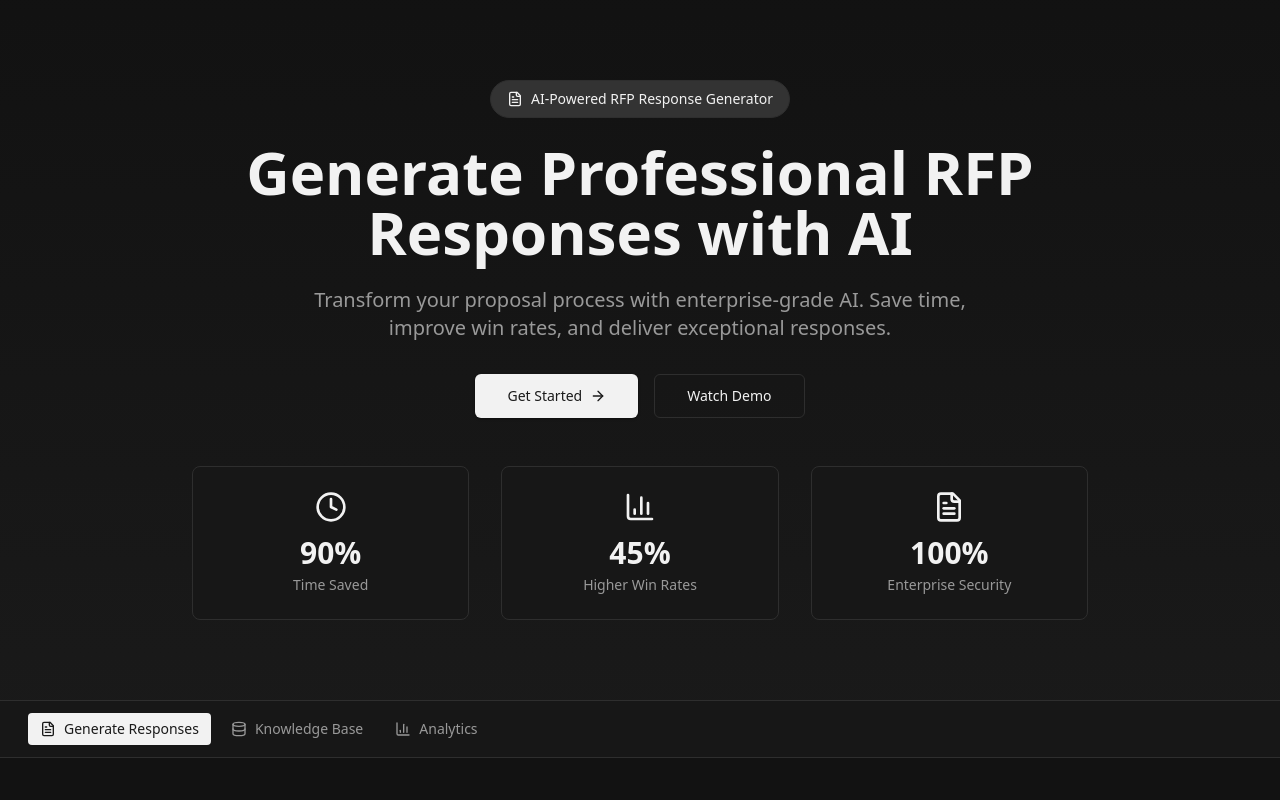
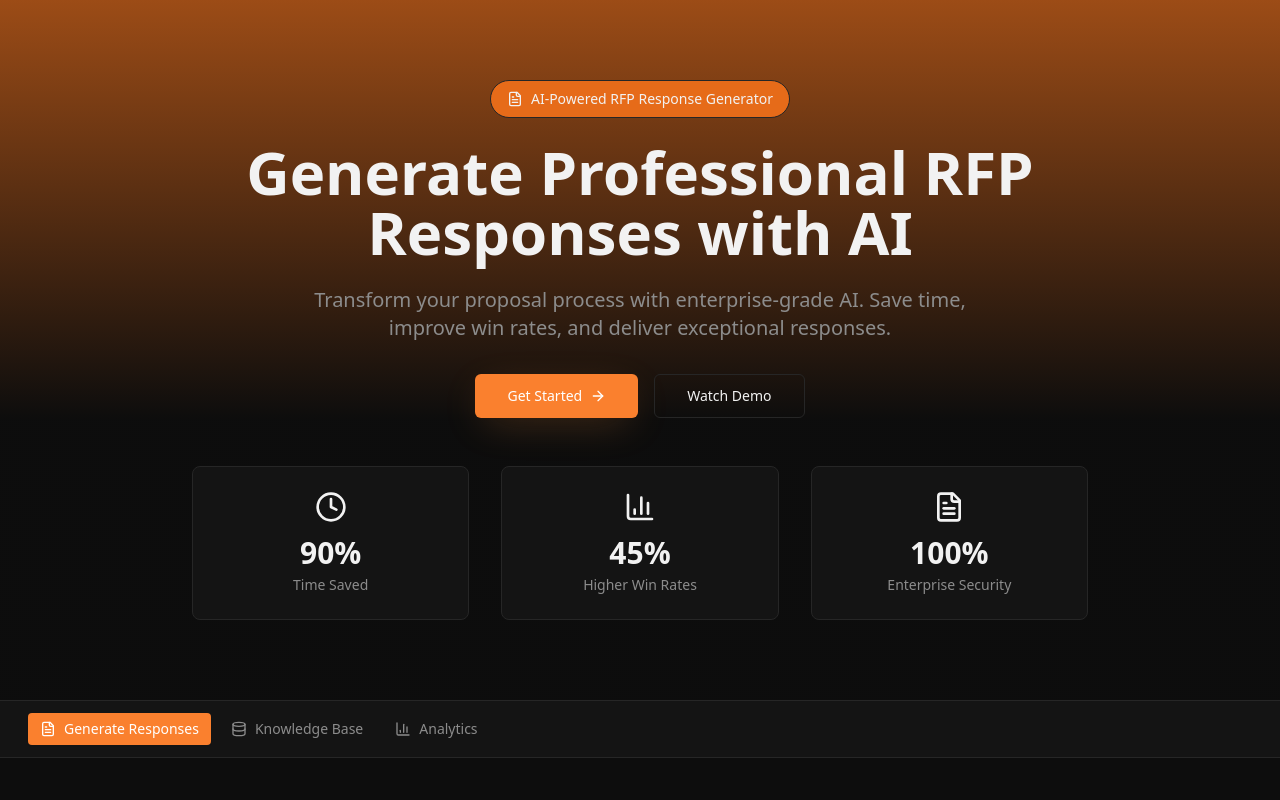
Before and after one commit to Tejan4422/rfp-platformx, a React (Vite) app: page / in a window 1280 px wide. Shown: the top 800 px of the page. Built offline with nearby package versions, Linux system fonts and the light colour scheme; the HTML template or start-up script is replaced by a standard one.

Commit message:
Refactor: Update theme to orange gradient

```diff
--- a/src/components/ui/button.tsx
+++ b/src/components/ui/button.tsx
@@ -9,11 +9,11 @@ const buttonVariants = cva(
   {
     variants: {
       variant: {
-        default: "bg-primary text-primary-foreground hover:bg-primary/80 shadow-soft transition-smooth",
+        default: "bg-primary text-primary-foreground hover:bg-primary/90 shadow-orange transition-smooth",
         destructive: "bg-destructive text-destructive-foreground hover:bg-destructive/90",
-        outline: "border border-border bg-transparent hover:bg-accent hover:text-accent-foreground transition-smooth",
-        secondary: "bg-secondary text-secondary-foreground hover:bg-secondary/90 shadow-soft transition-smooth",
-        ghost: "hover:bg-accent hover:text-accent-foreground transition-smooth",
+        outline: "border border-border bg-transparent hover:bg-accent/10 hover:text-accent hover:border-accent transition-smooth",
+        secondary: "bg-secondary text-secondary-foreground hover:bg-secondary/80 shadow-soft transition-smooth",
+        ghost: "hover:bg-accent/10 hover:text-accent transition-smooth",
         link: "text-foreground underline-offset-4 hover:underline",
         success: "bg-success text-success-foreground hover:bg-success/90",
       },
--- a/src/index.css
+++ b/src/index.css
@@ -8,27 +8,27 @@ All colors MUST be HSL.
 
 @layer base {
   :root {
-    --background: 0 0% 7%;
+    --background: 0 0% 5%;
     --foreground: 0 0% 95%;
 
-    --card: 0 0% 9%;
+    --card: 0 0% 8%;
     --card-foreground: 0 0% 95%;
 
-    --popover: 0 0% 9%;
+    --popover: 0 0% 8%;
     --popover-foreground: 0 0% 95%;
 
-    --primary: 0 0% 95%;
-    --primary-foreground: 0 0% 10%;
-    --primary-glow: 0 0% 80%;
+    --primary: 24 95% 58%;
+    --primary-foreground: 0 0% 100%;
+    --primary-glow: 24 95% 68%;
 
     --secondary: 0 0% 15%;
     --secondary-foreground: 0 0% 95%;
 
-    --muted: 0 0% 13%;
-    --muted-foreground: 0 0% 60%;
+    --muted: 0 0% 12%;
+    --muted-foreground: 0 0% 55%;
 
-    --accent: 0 0% 20%;
-    --accent-foreground: 0 0% 95%;
+    --accent: 24 80% 50%;
+    --accent-foreground: 0 0% 100%;
 
     --success: 142 71% 45%;
     --success-foreground: 0 0% 100%;
@@ -39,55 +39,57 @@ All colors MUST be HSL.
     --destructive: 0 84% 60%;
     --destructive-foreground: 0 0% 100%;
 
-    --border: 0 0% 18%;
-    --input: 0 0% 18%;
-    --ring: 0 0% 40%;
+    --border: 0 0% 15%;
+    --input: 0 0% 15%;
+    --ring: 24 95% 58%;
 
     --radius: 0.5rem;
 
-    /* Gradients */
-    --gradient-primary: linear-gradient(135deg, hsl(0, 0%, 9%) 0%, hsl(0, 0%, 12%) 100%);
-    --gradient-hero: linear-gradient(180deg, hsl(0, 0%, 7%) 0%, hsl(0, 0%, 10%) 100%);
-    --gradient-subtle: linear-gradient(180deg, hsl(0, 0%, 9%) 0%, hsl(0, 0%, 11%) 100%);
+    /* Gradients - Orange radiant theme */
+    --gradient-primary: linear-gradient(135deg, hsl(24, 85%, 45%) 0%, hsl(24, 90%, 55%) 100%);
+    --gradient-hero: linear-gradient(180deg, hsl(24, 75%, 35%) 0%, hsl(0, 0%, 5%) 60%, hsl(0, 0%, 5%) 100%);
+    --gradient-subtle: linear-gradient(180deg, hsl(0, 0%, 8%) 0%, hsl(0, 0%, 5%) 100%);
+    --gradient-accent: linear-gradient(135deg, hsl(24, 95%, 58%) 0%, hsl(30, 90%, 65%) 100%);
 
     /* Shadows */
-    --shadow-soft: 0 1px 3px 0 rgba(0, 0, 0, 0.3), 0 1px 2px -1px rgba(0, 0, 0, 0.3);
-    --shadow-md: 0 4px 6px -1px rgba(0, 0, 0, 0.3), 0 2px 4px -2px rgba(0, 0, 0, 0.3);
-    --shadow-lg: 0 10px 15px -3px rgba(0, 0, 0, 0.3), 0 4px 6px -4px rgba(0, 0, 0, 0.3);
-    --shadow-glow: 0 0 40px rgba(255, 255, 255, 0.05);
+    --shadow-soft: 0 1px 3px 0 rgba(0, 0, 0, 0.4), 0 1px 2px -1px rgba(0, 0, 0, 0.4);
+    --shadow-md: 0 4px 6px -1px rgba(0, 0, 0, 0.4), 0 2px 4px -2px rgba(0, 0, 0, 0.4);
+    --shadow-lg: 0 10px 15px -3px rgba(0, 0, 0, 0.4), 0 4px 6px -4px rgba(0, 0, 0, 0.4);
+    --shadow-glow: 0 0 60px rgba(251, 146, 60, 0.15);
+    --shadow-orange: 0 10px 40px -10px rgba(251, 146, 60, 0.3);
 
     /* Animations */
     --transition-smooth: all 0.3s cubic-bezier(0.4, 0, 0.2, 1);
   }
 
   .dark {
-    --background: 0 0% 7%;
+    --background: 0 0% 5%;
     --foreground: 0 0% 95%;
 
-    --card: 0 0% 9%;
+    --card: 0 0% 8%;
     --card-foreground: 0 0% 95%;
 
-    --popover: 0 0% 9%;
+    --popover: 0 0% 8%;
     --popover-foreground: 0 0% 95%;
 
-    --primary: 0 0% 95%;
-    --primary-foreground: 0 0% 10%;
+    --primary: 24 95% 58%;
+    --primary-foreground: 0 0% 100%;
 
     --secondary: 0 0% 15%;
     --secondary-foreground: 0 0% 95%;
 
-    --muted: 0 0% 13%;
-    --muted-foreground: 0 0% 60%;
+    --muted: 0 0% 12%;
+    --muted-foreground: 0 0% 55%;
 
-    --accent: 0 0% 20%;
-    --accent-foreground: 0 0% 95%;
+    --accent: 24 80% 50%;
+    --accent-foreground: 0 0% 100%;
 
-    --destructive: 0 63% 31%;
-    --destructive-foreground: 0 0% 98%;
+    --destructive: 0 84% 60%;
+    --destructive-foreground: 0 0% 100%;
 
-    --border: 0 0% 18%;
-    --input: 0 0% 18%;
-    --ring: 0 0% 40%;
+    --border: 0 0% 15%;
+    --input: 0 0% 15%;
+    --ring: 24 95% 58%;
   }
 }
 
@@ -115,6 +117,10 @@ All colors MUST be HSL.
     background: var(--gradient-subtle);
   }
 
+  .gradient-accent {
+    background: var(--gradient-accent);
+  }
+
   .shadow-soft {
     box-shadow: var(--shadow-soft);
   }
@@ -123,6 +129,10 @@ All colors MUST be HSL.
     box-shadow: var(--shadow-glow);
   }
 
+  .shadow-orange {
+    box-shadow: var(--shadow-orange);
+  }
+
   .transition-smooth {
     transition: var(--transition-smooth);
   }
```
